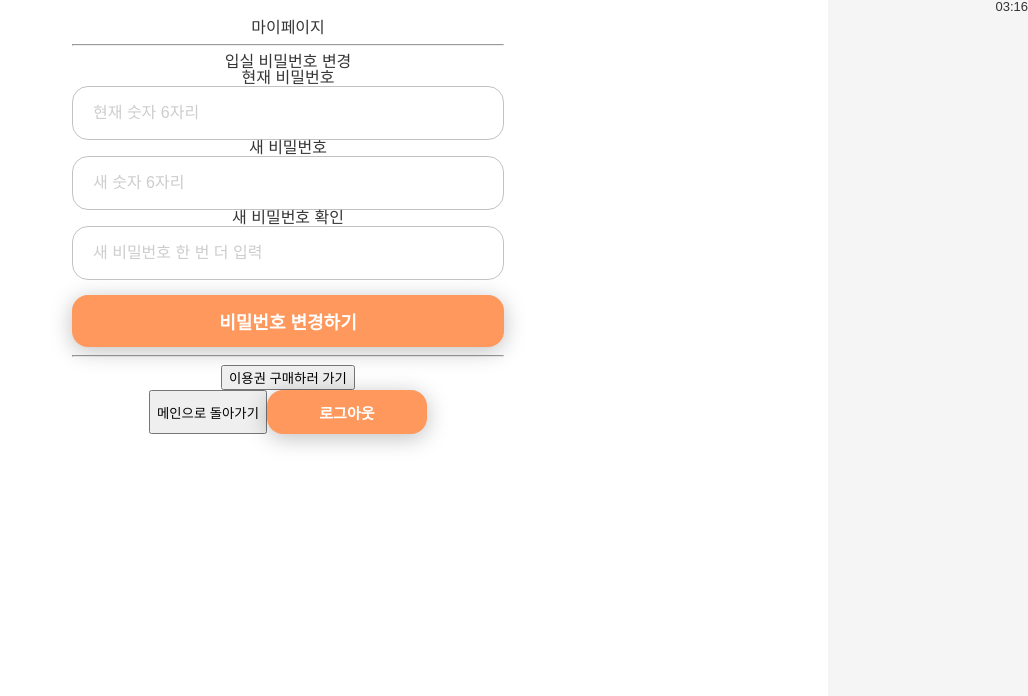
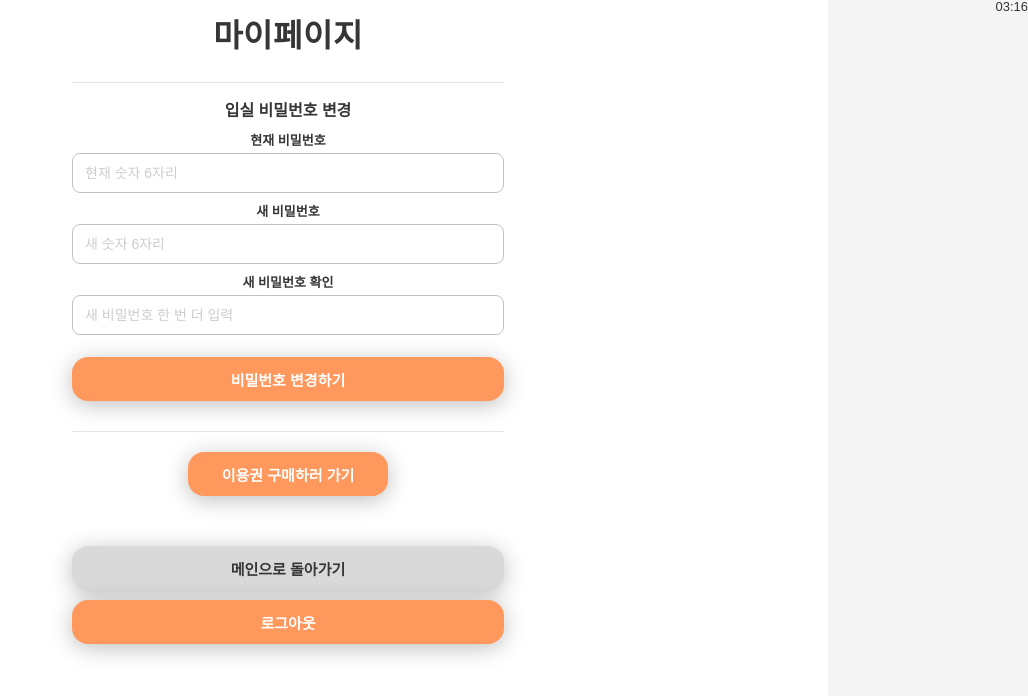
Before and after one commit to 1jinie/SCAC, a React (Create React App) app in the folder scac-front/: page /mypage in a window 1280 px wide. Shown: the top 696 px of the page, without its empty margins (252-1280 px from the left). Built offline with nearby package versions, Linux system fonts and the light colour scheme; no server answers.

Commit message:
feat : css 개선

```diff
--- a/scac-front/src/styles/LoginHome.css
+++ b/scac-front/src/styles/LoginHome.css
@@ -29,14 +29,14 @@
 
 .logo_box {
   display: flex;
-  flex-direction: column;
-  align-items: center;
-  margin-top: 15px;
+  align-items: center; /* 아이콘과 글자 높낮이 맞추기 */
+  gap: 8px; /* 아이콘과 글자 사이 간격 */
 }
 
-.logo_icon {
-  font-size: 40px;
-  margin-bottom: 5px;
+.logo_img {
+  width: 32px; /* 원하는 너비 */
+  height: 32px; /* 원하는 높이 */
+  object-fit: contain; /* 이미지 비율 유지하며 박스에 맞춤 */
 }
 
 .logo_title {
--- a/scac-front/src/styles/Mypage.css
+++ b/scac-front/src/styles/Mypage.css
@@ -19,7 +19,7 @@
   justify-content: space-between;
   align-items: center;
   width: 100%;
-  margin-bottom: 24px;
+  margin-bottom: 40px;
 }
 
 .btn_home {
@@ -37,16 +37,42 @@
   font-weight: 500;
 }
 
+/* 마이페이지 제목 */
+.mypage_title {
+  font-size: 32px;
+  font-weight: bold;
+  color: var(--color-text);
+  margin: 0 0 30px 0;
+  letter-spacing: 0.5px;
+}
+
+/* 에러 및 성공 메시지 */
+.error_text {
+  color: var(--color-error);
+  font-size: 14px;
+  margin: -10px 0 15px 0;
+  text-align: center;
+  font-weight: 500;
+}
+
+.success_text {
+  color: var(--color-important);
+  font-size: 14px;
+  margin: -10px 0 15px 0;
+  text-align: center;
+  font-weight: 500;
+}
+
 /* 내 정보 타이틀 및 프로필 섹션 */
 .profile_section {
   display: flex;
   flex-direction: column;
   align-items: center;
-  margin-bottom: 40px;
+  margin-bottom: 30px;
 }
 
 .profile_title {
-  font-size: 22px;
+  font-size: 18px;
   font-weight: bold;
   margin: 0 0 20px 0;
   color: var(--color-text);
@@ -54,101 +80,266 @@
 
 /* 원형 유저 아이콘 컨테이너 */
 .profile_icon_circle {
-  width: 90px;
-  height: 90px;
-  border: 1px solid var(--color-reserv-stroke);
+  width: 80px;
+  height: 80px;
+  border: 2px solid var(--color-reserv-stroke);
   border-radius: 50%;
   display: flex;
   align-items: center;
   justify-content: center;
-  font-size: 48px;
+  font-size: 40px;
   background-color: var(--color-white);
-  margin-bottom: 14px;
+  margin-bottom: 12px;
   color: var(--color-text-light);
 }
 
 .user_phone_number {
   font-size: 16px;
+  font-weight: 600;
+  color: var(--color-text);
+}
+
+/* 회원 정보 구간 */
+.profile_info_section {
+  width: 100%;
+  margin-bottom: 20px;
+}
+
+.info_group {
+  display: flex;
+  justify-content: space-between;
+  align-items: center;
+  padding: 12px 0;
+  border-bottom: 1px solid #e5e5e5;
+}
+
+.info_lable {
+  font-size: 14px;
+  font-weight: 600;
+  color: var(--color-text-light);
+}
+
+.info_value {
+  font-size: 16px;
+  font-weight: 600;
+  color: var(--color-text);
+}
+
+/* 구분선 */
+.divider {
+  width: 100%;
+  height: 1px;
+  background-color: #e5e5e5;
+  border: none;
+  margin: 20px 0;
+}
+
+/* 비밀번호 변경 섹션 */
+.password_change_section {
+  width: 100%;
+  margin-bottom: 30px;
+}
+
+.section_title {
+  font-size: 16px;
   font-weight: bold;
   color: var(--color-text);
-  letter-spacing: 0.5px;
+  margin: 0 0 15px 0;
+}
+
+/* 폼 입력 그룹 */
+.input_group {
+  width: 100%;
+  display: flex;
+  flex-direction: column;
+  position: relative;
+  margin-bottom: 12px;
+}
+
+.input_group label {
+  font-size: 13px;
+  font-weight: 600;
+  color: var(--color-text);
+  margin-bottom: 6px;
+}
+
+.input_field {
+  width: 100%;
+  height: 40px;
+  padding: 0 12px;
+  border: 1px solid var(--color-reserv-stroke);
+  border-radius: 8px;
+  font-size: 14px;
+  box-sizing: border-box;
+  font-family: inherit;
+}
+
+.input_field:focus {
+  outline: none;
+  border-color: var(--color-highlight);
+  box-shadow: 0 0 0 2px rgba(255, 154, 85, 0.1);
 }
 
 /* 🎫 현재 이용중인 이용권 대형 카드 박스 */
 .ticket_card_box {
   background-color: var(--color-white);
-  border: 1px solid var(--color-important);
-  border-radius: var(--radius-card); /* 32px 큰 라운드 처리 */
+  border: 2px solid var(--color-important);
+  border-radius: 16px;
   display: flex;
   flex-direction: column;
-  overflow: hidden; /* 상단 민트 헤더의 모서리를 둥글게 깎아내기 위함 */
+  overflow: hidden;
   box-shadow: var(--shadow-md);
-  margin-bottom: auto; /* 하단 로그아웃 버튼과 자연스럽게 거리를 벌림 */
+  margin-bottom: 30px;
 }
 
 /* 이용권 카드 상단 민트색 헤더 타이틀 띠 */
 .ticket_card_header {
-  background-color: var(--color-important); /* 중요 안내 민트색 매핑 */
+  background-color: var(--color-important);
   color: var(--color-white);
-  padding: 14px 20px;
-  font-size: 16px;
+  padding: 12px 16px;
+  font-size: 14px;
   font-weight: bold;
   letter-spacing: 0.5px;
 }
 
-/* 이용 시간 진행률 바 (오렌지 프로그레스 바) */
-.ticket_progress_container {
-  width: 100%;
-  height: 8px;
-  background-color: var(--color-reserv-time-disavailable); /* 회색 잔여 배경 */
-  position: relative;
-}
-
-.ticket_progress_bar {
-  height: 100%;
-  background-color: var(--color-highlight); /* 오렌지 강조 컬러 */
-  width: 75%; /* 시안 흐름에 맞춰 임시 지정 (실제 데이터 연동 시 style={{width: `${진행률}%`}} 처리) */
-}
-
 /* 카드 내부 상세 정보 텍스트 영역 */
 .ticket_card_body {
-  padding: 24px 20px;
+  padding: 16px;
   display: flex;
   flex-direction: column;
-  gap: 12px;
+  gap: 10px;
 }
 
 .ticket_name {
-  font-size: 20px;
+  font-size: 16px;
   font-weight: bold;
   color: var(--color-text);
 }
 
 .ticket_time_left {
-  font-size: 18px;
+  font-size: 16px;
   font-weight: bold;
   color: var(--color-text);
 }
 
-/* 🚪 하단 로그아웃 버튼 구역 */
+/* 이용 시간 진행률 바 */
+.ticket_progress_container {
+  width: 100%;
+  height: 6px;
+  background-color: #e5e5e5;
+  border-radius: 3px;
+  position: relative;
+  margin-top: 4px;
+}
+
+.ticket_progress_bar {
+  height: 100%;
+  background-color: var(--color-highlight);
+  width: 75%;
+  border-radius: 3px;
+}
+
+/* 이용권 없음 상태 */
+.no_ticket {
+  display: flex;
+  justify-content: center;
+  margin-bottom: 30px;
+}
+
+.btn_buy_ticket {
+  width: 200px;
+  height: 44px;
+  background-color: var(--color-highlight);
+  border: none;
+  border-radius: var(--radius-button);
+  color: var(--color-white);
+  font-size: 15px;
+  font-weight: bold;
+  cursor: pointer;
+  box-shadow: var(--shadow-md);
+  transition:
+    transform 0.1s ease,
+    box-shadow 0.1s ease;
+}
+
+.btn_buy_ticket:active {
+  transform: scale(0.97);
+  box-shadow: var(--shadow-inner-sm);
+}
+
+/* 비밀번호 변경 제출 버튼 */
+#password_change_form .btn_submit {
+  width: 100%;
+  height: 44px;
+  background-color: var(--color-highlight);
+  border: none;
+  border-radius: var(--radius-button);
+  color: var(--color-white);
+  font-size: 15px;
+  font-weight: bold;
+  cursor: pointer;
+  box-shadow: var(--shadow-md);
+  transition:
+    transform 0.1s ease,
+    box-shadow 0.1s ease;
+  margin-top: 10px;
+}
+
+#password_change_form .btn_submit:hover:not(:disabled) {
+  filter: brightness(0.95);
+}
+
+#password_change_form .btn_submit:active:not(:disabled) {
+  transform: scale(0.97);
+}
+
+#password_change_form .btn_submit:disabled {
+  opacity: 0.6;
+  cursor: not-allowed;
+}
+
+/* 하단 제어 버튼 구역 */
 .mypage_footer {
   width: 100%;
   display: flex;
-  justify-content: center;
-  padding-bottom: 30px;
+  flex-direction: column;
+  gap: 10px;
+  margin-top: auto;
+  padding-top: 20px;
+}
+
+.btn_back_main {
+  width: 100%;
+  height: 44px;
+  background-color: var(--color-normal);
+  border: none;
+  border-radius: var(--radius-button);
+  color: var(--color-text);
+  font-size: 15px;
+  font-weight: bold;
+  cursor: pointer;
+  box-shadow: var(--shadow-md);
+  transition:
+    transform 0.1s ease,
+    box-shadow 0.1s ease;
+}
+
+.btn_back_main:active {
+  transform: scale(0.97);
+  box-shadow: var(--shadow-inner-sm);
 }
 
 .btn_logout {
-  width: 160px;
+  width: 100%;
   height: 44px;
-  background-color: var(--color-highlight); /* 피그마 주 사용 오렌지 버튼 */
+  background-color: var(--color-highlight);
+  border: none;
+  border-radius: var(--radius-button);
   color: var(--color-white);
-  border: none;
-  border-radius: var(--radius-button); /* 16px 버튼 라운드 */
   font-size: 15px;
   font-weight: bold;
   cursor: pointer;
-  box-shadow: var(--shadow-md); /* 입체감 있는 섀도 */
+  box-shadow: var(--shadow-md);
   transition:
     transform 0.1s ease,
     box-shadow 0.1s ease;
@@ -158,3 +349,13 @@
   transform: scale(0.97);
   box-shadow: var(--shadow-inner-sm);
 }
+
+.loading_box {
+  width: 100%;
+  height: 100vh;
+  display: flex;
+  align-items: center;
+  justify-content: center;
+  font-size: 16px;
+  color: var(--color-text-light);
+}
```
